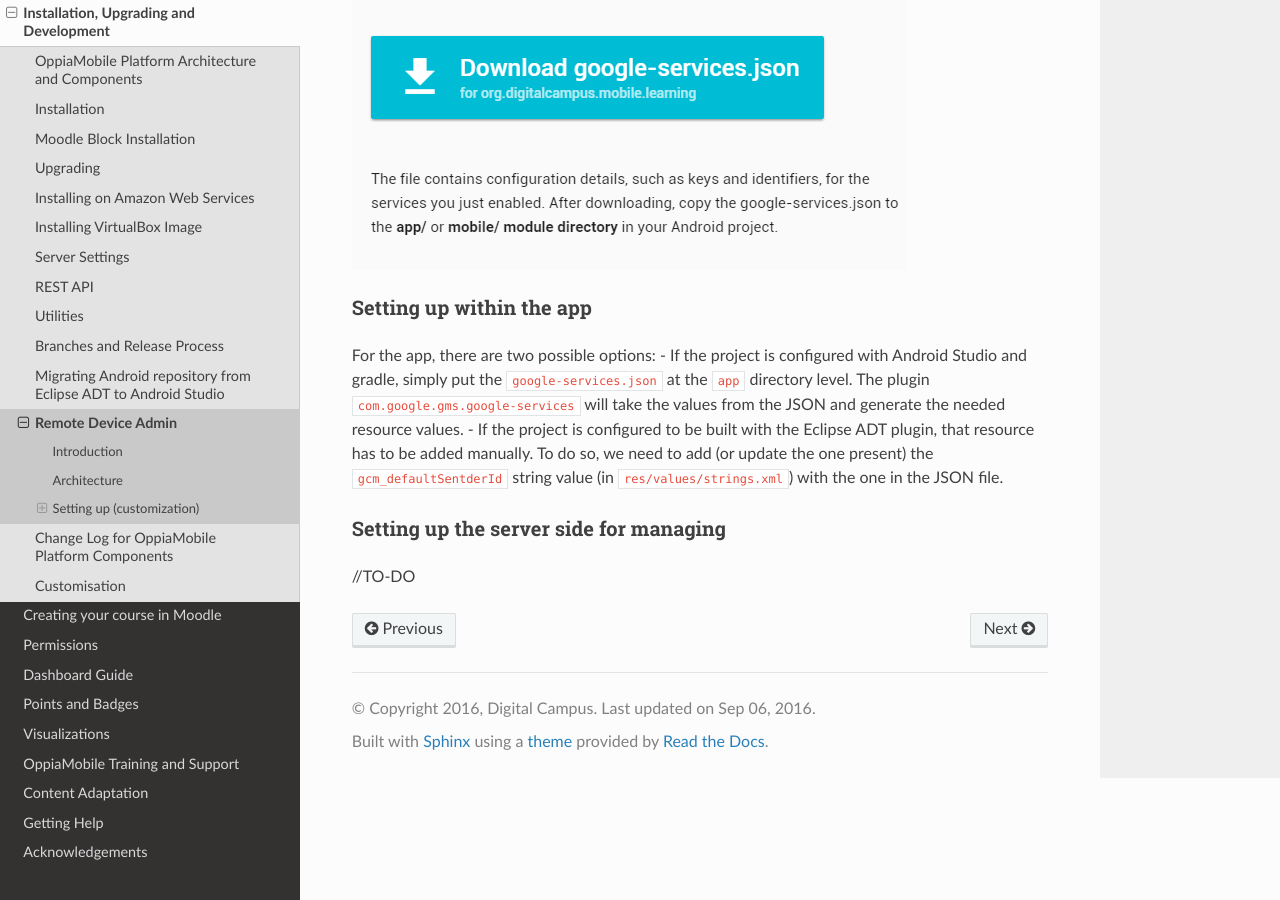
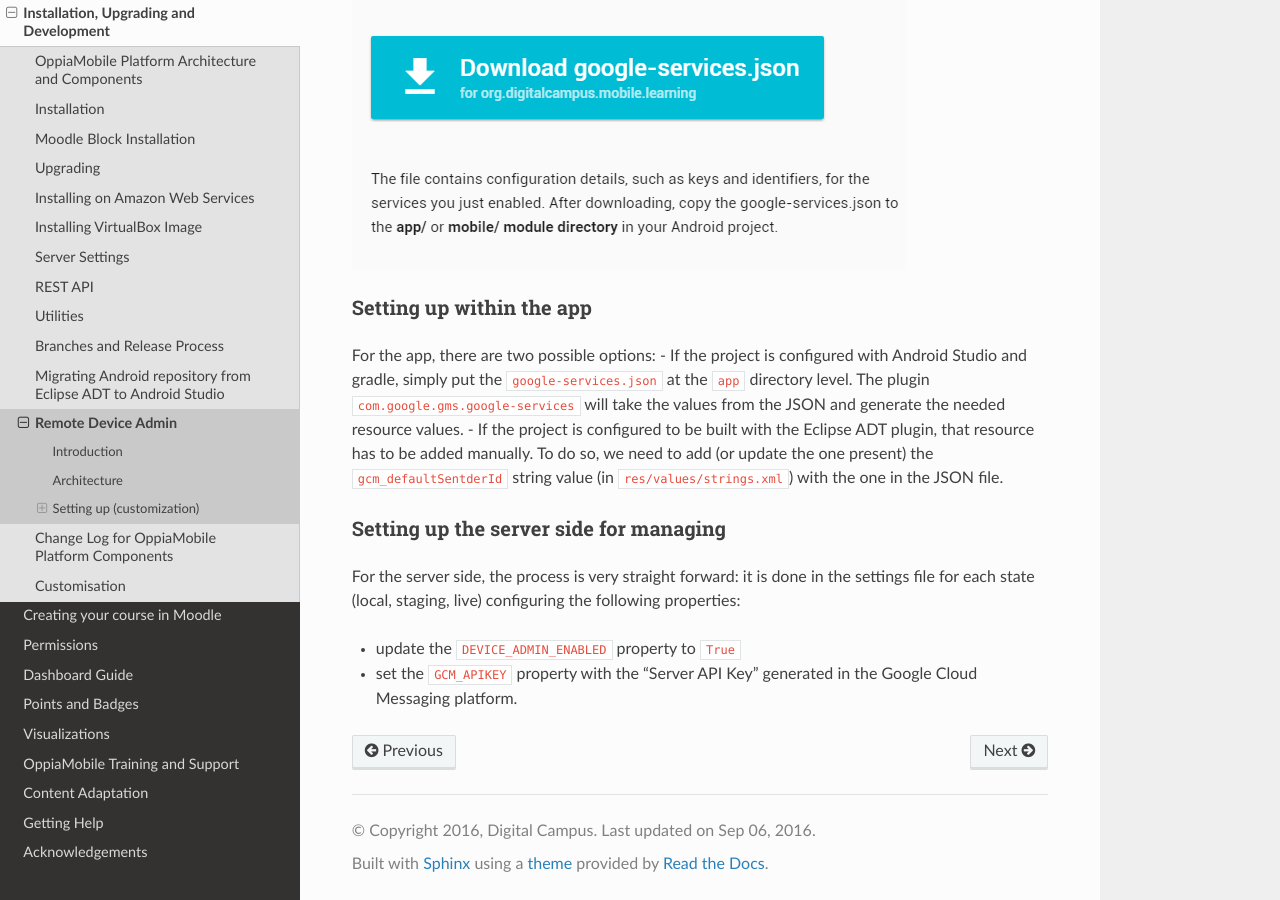
Before and after one commit to DigitalCampus/django-oppia, a Sphinx documentation site: the page built from docs/dev/remote_device_admin.rst, in a window 1280 px wide and 900 px high, scrolled down 9634 px. Built offline with Sphinx 7.4.7 and the Read the Docs theme 2.0.0, drawn with Linux system fonts in a browser that asks for light colours; the version number is read from the project's files by our own code.

Commit message:
Updated docs for GCM device admin setup

```diff
--- a/docs/dev/remote_device_admin.rst
+++ b/docs/dev/remote_device_admin.rst
@@ -89,4 +89,9 @@ For the app, there are two possible options:
 
 Setting up the server side for managing
 ^^^^^^^^^^^^^^^^^^^^^^^^^^^^^^^^^^^^^^^^
-//TO-DO
+
+For the server side, the process is very straight forward: it is done in the settings file for each state (local, staging, live) configuring the following properties:
+
+* update the ``DEVICE_ADMIN_ENABLED`` property to ``True``
+
+* set the ``GCM_APIKEY`` property with the "Server API Key" generated in the Google Cloud Messaging platform.
```
